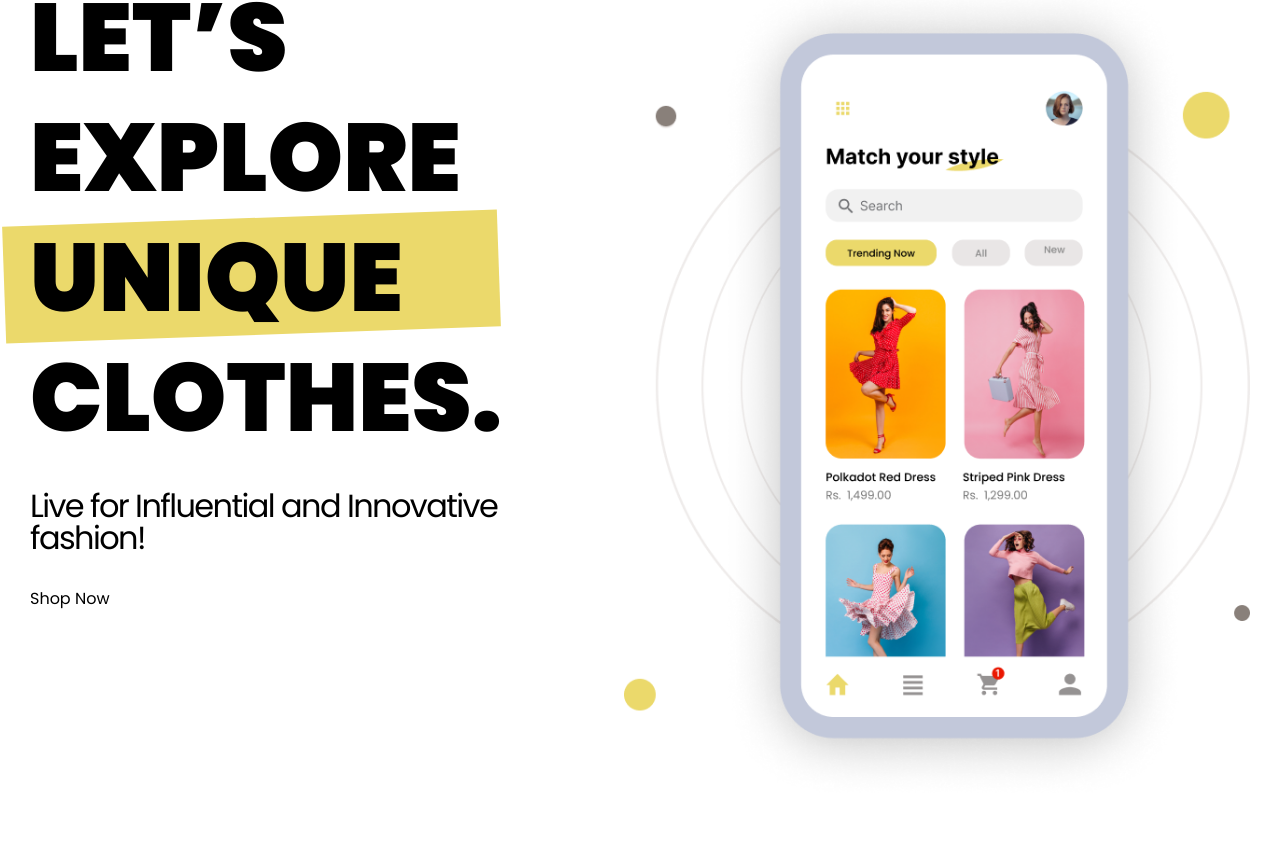
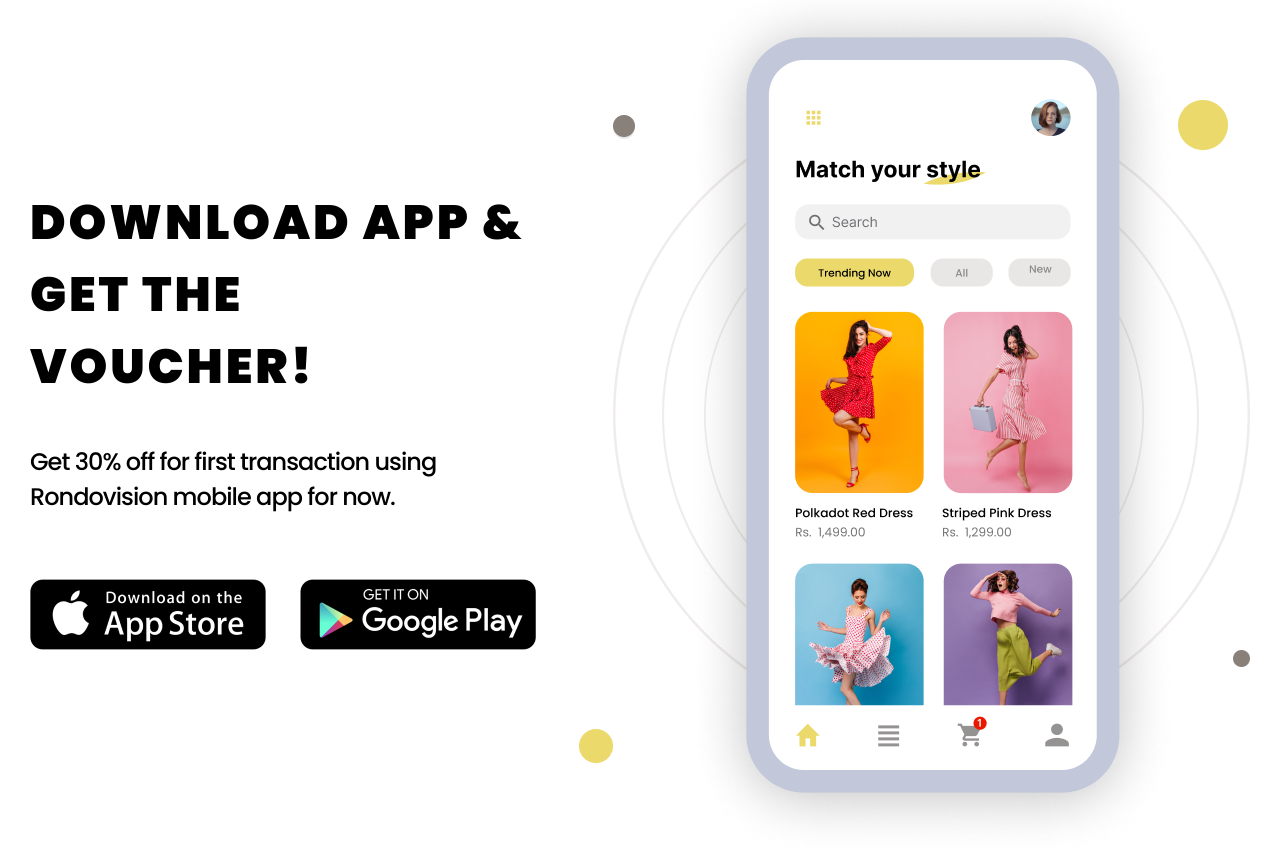
Before and after one commit to Nino5982/fashion-react, a React (Create React App) app: page / in a window 1280 px wide. Shown: the part 3880-4740 px from the top of the page. Before the commit the page ends 4681 px from the top, so only its background shows below. Built offline with nearby package versions, Linux system fonts and the light colour scheme.

Commit message:
feat: implement Voucher section based on reusable GeneralSection component and scoped styles

```diff
--- a/src/App.js
+++ b/src/App.js
@@ -4,7 +4,7 @@ import Header from "./components/header/Header";
 import Promo from "./components/promo/Promo";
 import GenericSection from "./components/genericSection/GenericSection";
 import Sale from "./components/sale/Sale";
-
+import Voucher from "./components/voucher/Voucher";
 import mainPromoImage from "./img/images/header-img.jpg";
 import PromoImage2 from "./img/images/promo-img.jpg";
 import vouchers from "./img/images/vouchers-img.png";
@@ -41,7 +41,7 @@ function App() {
         ]}
       />
       <GenericSection promoImg={vouchers} sectionName="voucher">
-        <Promo></Promo>
+        <Voucher />
       </GenericSection>
     </div>
   );
--- a/src/components/genericSection/genericSection.css
+++ b/src/components/genericSection/genericSection.css
@@ -25,3 +25,15 @@
     align-items: center;
     justify-content: space-between;
 }
+
+.voucher {
+    margin-bottom: 206px;
+}
+
+.voucher .section__content {
+    margin: 0 auto;
+    align-items: center;
+    max-width: 1483px;
+    width: 100%;
+    justify-content: space-between;
+}
--- a/src/components/voucher/Voucher.jsx
+++ b/src/components/voucher/Voucher.jsx
@@ -1,4 +1,6 @@
 import "./voucher.css";
+import appStore from "../../img/icons/app-store.png";
+import googlePlay from "../../img/icons/google-play.png";
 
 export default function Voucher({}) {
   return (
@@ -8,10 +10,13 @@ export default function Voucher({}) {
         Get 30% off for first transaction using Rondovision mobile app for now.
       </p>
 
-
       <div className="voucher__btn--wrapper">
         <a className="voucher__btn" href="#!">
-          Shop Now
+          <img src={appStore} alt="App-Store" />
+        </a>
+
+        <a className="voucher__btn" href="#!">
+          <img src={googlePlay} alt="Google-Play" />
         </a>
       </div>
     </div>
--- a/src/components/voucher/voucher.css
+++ b/src/components/voucher/voucher.css
@@ -0,0 +1,29 @@
+.voucher__text {
+    max-width: 507px;
+    width: 100%;
+}
+
+.voucher__title {
+    font-weight: 900;
+    font-size: 48px;
+    line-height: 72px;
+    letter-spacing: 0.06em;
+    margin-bottom: 41px;
+}
+
+.voucher__desc {
+    margin-bottom: 65px;
+    font-weight: 500;
+    font-size: 24px;
+    line-height: 35px;
+    letter-spacing: -0.04em;
+}
+
+.voucher__btn--wrapper {
+    display: flex;
+    justify-content: space-between;
+    align-items: center;
+    gap: 19px;
+}
+
+.voucher__btn {}
```
